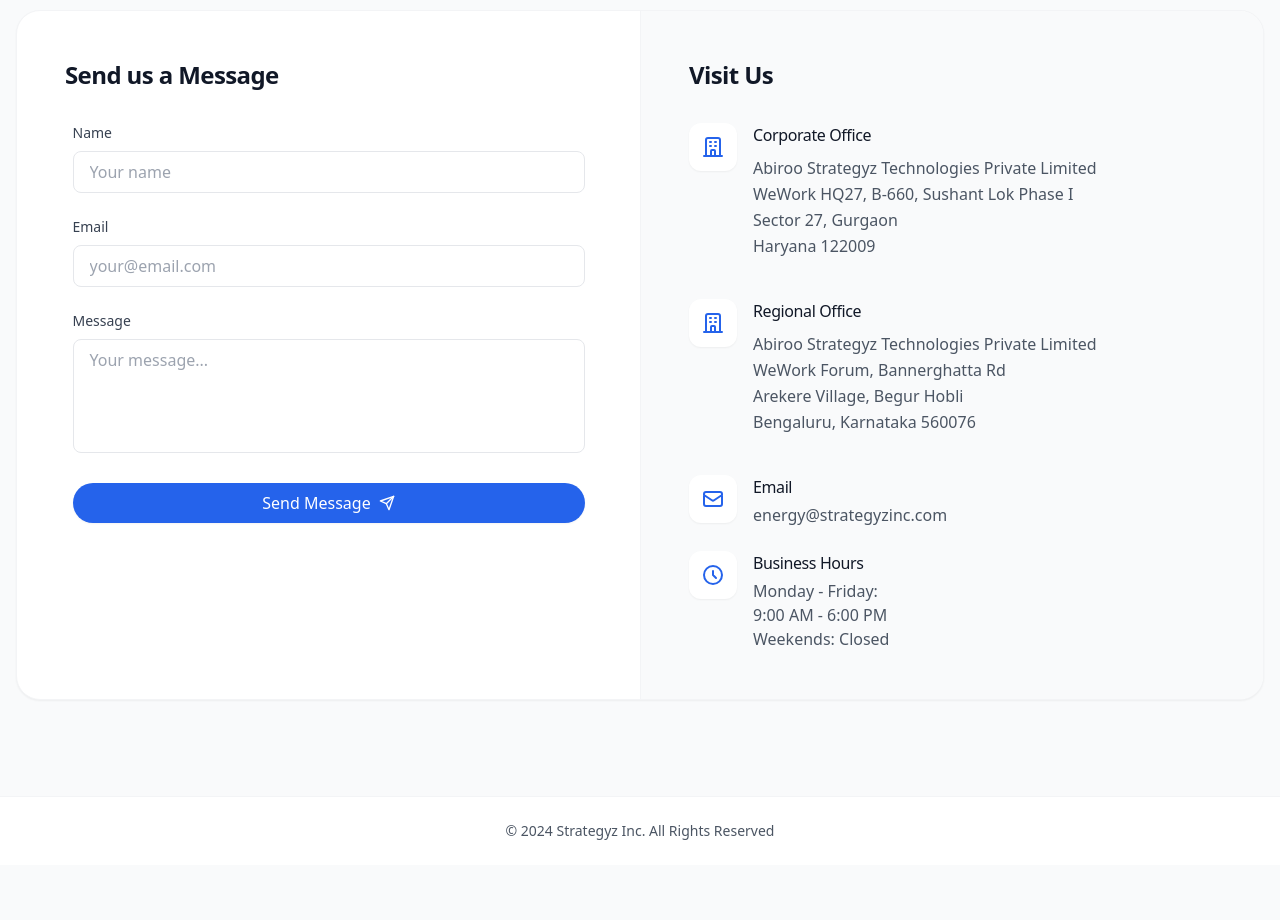
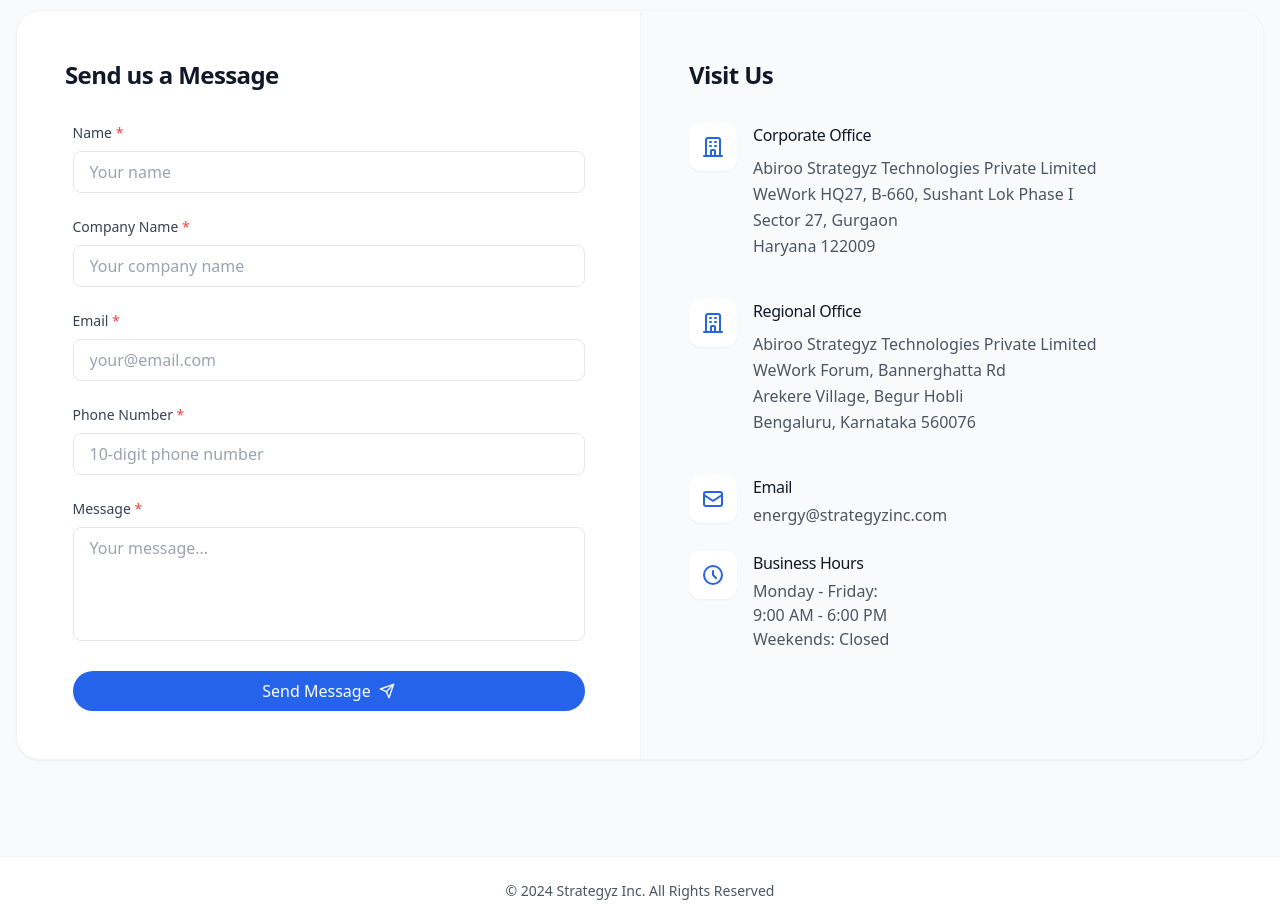
Before and after one commit to NotSoToxic/TruPower, a React (Vite) app: page / in a window 1280 px wide. Shown: the part 1880-2800 px from the top of the page. Before the commit the page ends 2745 px from the top, so only its background shows below. Built offline with nearby package versions, Linux system fonts and the light colour scheme.

Commit message:
updated support page & contact form

```diff
--- a/src/components/ContactForm.tsx
+++ b/src/components/ContactForm.tsx
@@ -6,49 +6,57 @@ import { Send, AlertCircle } from 'lucide-react';
 const ContactForm = () => {
   const [formData, setFormData] = useState({
     name: '',
+    company: '',
     email: '',
+    phone: '',
     message: ''
   });
   const [errors, setErrors] = useState({
     name: '',
+    company: '',
     email: '',
+    phone: '',
     message: ''
   });
   const [isSubmitting, setIsSubmitting] = useState(false);
   const [submitStatus, setSubmitStatus] = useState<'idle' | 'success' | 'error'>('idle');
 
+  const validateField = (name: string, value: string) => {
+    switch (name) {
+      case 'name':
+        if (value.length < 2) return 'Name must be at least 2 characters long';
+        if (!/^[a-zA-Z\s]*$/.test(value)) return 'Name can only contain letters and spaces';
+        return '';
+      case 'company':
+        if (value.length < 2) return 'Company name must be at least 2 characters long';
+        return '';
+      case 'email':
+        const emailRegex = /^[^\s@]+@[^\s@]+\.[^\s@]+$/;
+        if (!emailRegex.test(value)) return 'Please enter a valid email address';
+        return '';
+      case 'phone':
+        const phoneRegex = /^[0-9]{10}$/;
+        if (!phoneRegex.test(value.replace(/\D/g, ''))) return 'Please enter a valid 10-digit phone number';
+        return '';
+      case 'message':
+        if (value.length < 10) return 'Message must be at least 10 characters long';
+        return '';
+      default:
+        return '';
+    }
+  };
+
   const validateForm = () => {
     const newErrors = {
-      name: '',
-      email: '',
-      message: ''
+      name: validateField('name', formData.name),
+      company: validateField('company', formData.company),
+      email: validateField('email', formData.email),
+      phone: validateField('phone', formData.phone),
+      message: validateField('message', formData.message)
     };
-    let isValid = true;
-
-    // Name validation
-    if (formData.name.length < 2) {
-      newErrors.name = 'Name must be at least 2 characters long';
-      isValid = false;
-    } else if (!/^[a-zA-Z\s]*$/.test(formData.name)) {
-      newErrors.name = 'Name can only contain letters and spaces';
-      isValid = false;
-    }
-
-    // Email validation
-    const emailRegex = /^[^\s@]+@[^\s@]+\.[^\s@]+$/;
-    if (!emailRegex.test(formData.email)) {
-      newErrors.email = 'Please enter a valid email address';
-      isValid = false;
-    }
-
-    // Message validation
-    if (formData.message.length < 10) {
-      newErrors.message = 'Message must be at least 10 characters long';
-      isValid = false;
-    }
 
     setErrors(newErrors);
-    return isValid;
+    return !Object.values(newErrors).some(error => error !== '');
   };
 
   const handleSubmit = async (e: React.FormEvent) => {
@@ -69,8 +77,8 @@ const ContactForm = () => {
         'nk1ZZwdR1WkFqw1yn'
       );
       setSubmitStatus('success');
-      setFormData({ name: '', email: '', message: '' });
-      setErrors({ name: '', email: '', message: '' });
+      setFormData({ name: '', company: '', email: '', phone: '', message: '' });
+      setErrors({ name: '', company: '', email: '', phone: '', message: '' });
     } catch (error) {
       console.error('Error sending message:', error);
       setSubmitStatus('error');
@@ -83,10 +91,9 @@ const ContactForm = () => {
     const { name, value } = e.target;
     setFormData(prev => ({ ...prev, [name]: value }));
 
-    // Clear error when user starts typing
-    if (errors[name as keyof typeof errors]) {
-      setErrors(prev => ({ ...prev, [name]: '' }));
-    }
+    // Real-time validation
+    const error = validateField(name, value);
+    setErrors(prev => ({ ...prev, [name]: error }));
   };
 
   return (
@@ -99,7 +106,7 @@ const ContactForm = () => {
     >
       <div className="space-y-2">
         <label htmlFor="name" className="block text-sm font-medium text-gray-700">
-          Name
+          Name <span className="text-red-500">*</span>
         </label>
         <input
           type="text"
@@ -124,8 +131,34 @@ const ContactForm = () => {
       </div>
 
       <div className="space-y-2">
+        <label htmlFor="company" className="block text-sm font-medium text-gray-700">
+          Company Name <span className="text-red-500">*</span>
+        </label>
+        <input
+          type="text"
+          id="company"
+          name="company"
+          value={formData.company}
+          onChange={handleChange}
+          className={`input-field ${errors.company ? 'border-red-500 focus:border-red-500 focus:ring-red-200' : ''}`}
+          required
+          placeholder="Your company name"
+        />
+        {errors.company && (
+          <motion.p
+            initial={{ opacity: 0, y: -10 }}
+            animate={{ opacity: 1, y: 0 }}
+            className="text-red-500 text-sm flex items-center gap-1"
+          >
+            <AlertCircle className="w-4 h-4" />
+            {errors.company}
+          </motion.p>
+        )}
+      </div>
+
+      <div className="space-y-2">
         <label htmlFor="email" className="block text-sm font-medium text-gray-700">
-          Email
+          Email <span className="text-red-500">*</span>
         </label>
         <input
           type="email"
@@ -150,8 +183,34 @@ const ContactForm = () => {
       </div>
 
       <div className="space-y-2">
+        <label htmlFor="phone" className="block text-sm font-medium text-gray-700">
+          Phone Number <span className="text-red-500">*</span>
+        </label>
+        <input
+          type="tel"
+          id="phone"
+          name="phone"
+          value={formData.phone}
+          onChange={handleChange}
+          className={`input-field ${errors.phone ? 'border-red-500 focus:border-red-500 focus:ring-red-200' : ''}`}
+          required
+          placeholder="10-digit phone number"
+        />
+        {errors.phone && (
+          <motion.p
+            initial={{ opacity: 0, y: -10 }}
+            animate={{ opacity: 1, y: 0 }}
+            className="text-red-500 text-sm flex items-center gap-1"
+          >
+            <AlertCircle className="w-4 h-4" />
+            {errors.phone}
+          </motion.p>
+        )}
+      </div>
+
+      <div className="space-y-2">
         <label htmlFor="message" className="block text-sm font-medium text-gray-700">
-          Message
+          Message <span className="text-red-500">*</span>
         </label>
         <textarea
           id="message"
--- a/src/pages/Support.tsx
+++ b/src/pages/Support.tsx
@@ -110,7 +110,7 @@ const Support = () => {
                     </span>
                   </summary>
                   <p className="mt-4 px-4 text-gray-600">
-                    Our batteries come with a standard 8-year warranty covering manufacturing defects and capacity degradation below 70%.
+                    Our batteries come with a standard 3-year warranty covering manufacturing defects and capacity degradation below 70%.
                   </p>
                 </details>
 
@@ -134,7 +134,7 @@ const Support = () => {
                     </span>
                   </summary>
                   <p className="mt-4 px-4 text-gray-600">
-                    Under normal operating conditions, our batteries maintain over 80% capacity for 10+ years or 2000+ charging cycles.
+                    Under normal operating conditions, our batteries maintain over 80% capacity for 5+ years or 1000+ charging cycles.
                   </p>
                 </details>
               </div>
```
